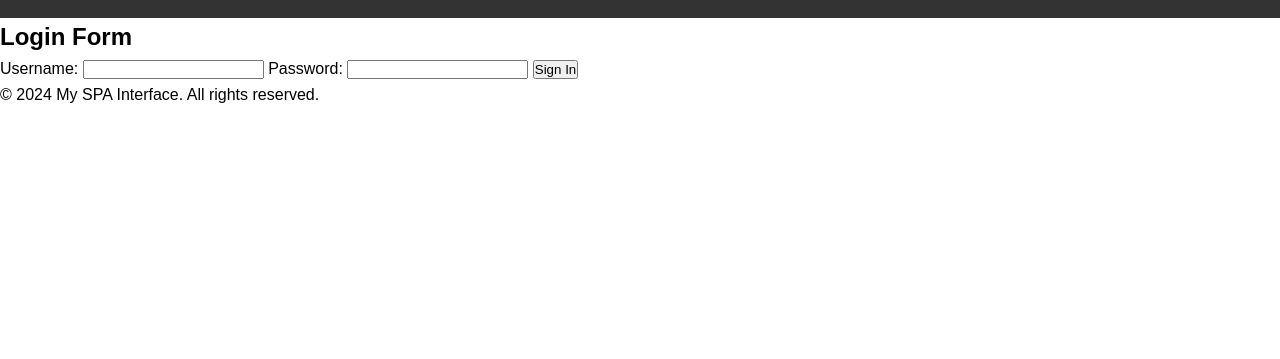
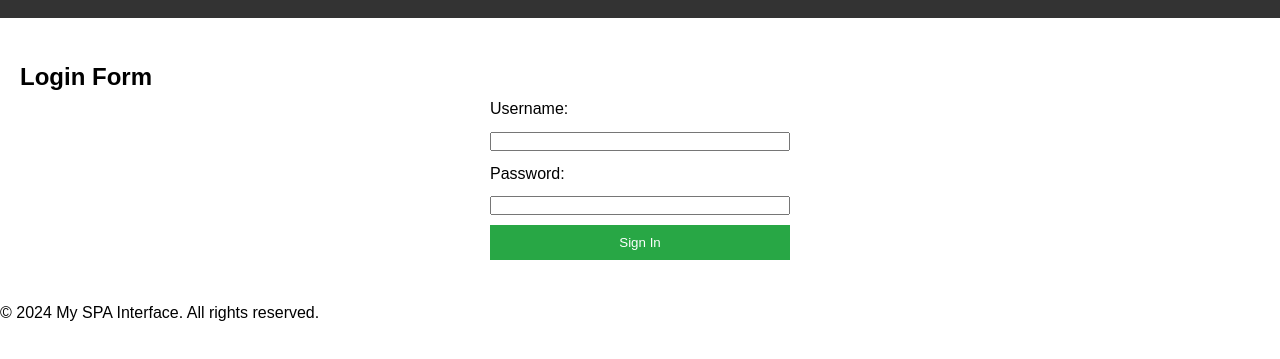
Before and after one commit to MikitaVitkouski/Timetable, a plain HTML site: page UI/index.html in a window 1280 px wide. Both pictures are taken after a click on the link "Login". Shown: the part 91-450 px from the top of the page. Drawn offline with Linux system fonts and the light colour scheme.

Commit message:
main section login

```diff
--- a/UI/styles.css
+++ b/UI/styles.css
@@ -28,3 +28,34 @@ nav a {
 nav a:hover {
     text-decoration: underline;
 }
+
+main {
+    padding: 20px;
+}
+
+section {
+    margin: 20px 0;
+}
+
+form {
+    display: flex;
+    flex-direction: column;
+    width: 300px;
+    margin: auto;
+}
+
+label, input {
+    margin-bottom: 10px;
+}
+
+button {
+    padding: 10px;
+    background-color: #28a745;
+    color: white;
+    border: none;
+    cursor: pointer;
+}
+
+button:hover {
+    background-color: #218838;
+}
```
